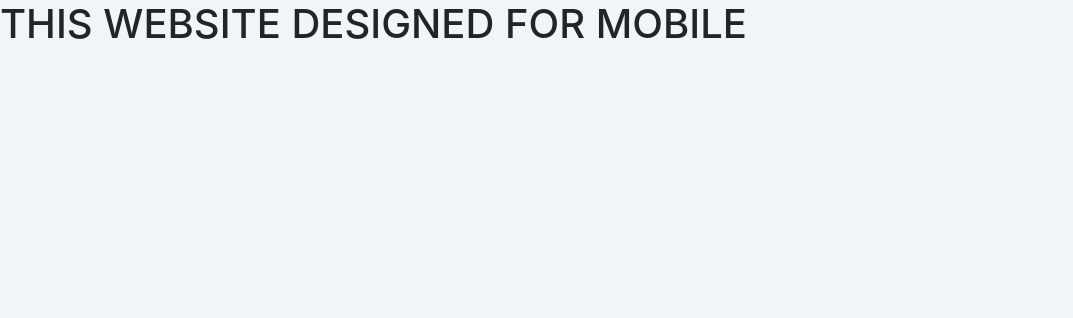
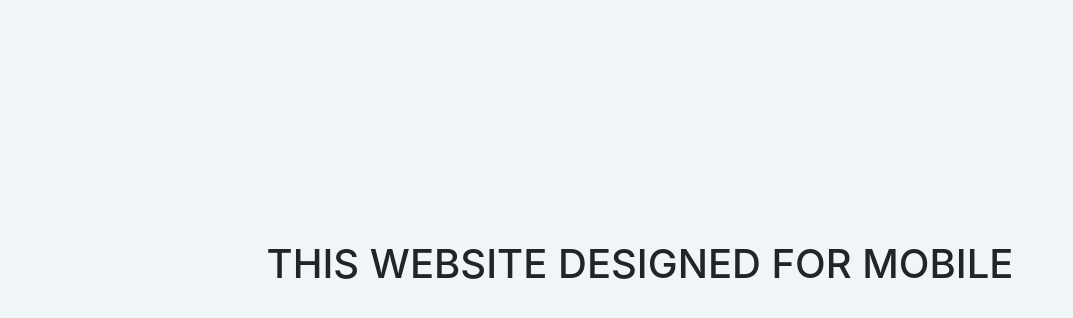
Before and after one commit to Istiak-Tushar42/prima-international, a plain HTML site: page index.html in a window 1280 px wide. Shown: the whole page, without its empty margins (0-1073 px from the left). Drawn offline with nearby package versions, Linux system fonts and the light colour scheme; files that its build step writes are made by us from their sources; files whose address does not match are found by name.

Commit message:
Add files via upload

```diff
--- a/scss/_mobile.scss
+++ b/scss/_mobile.scss
@@ -95,7 +95,7 @@
         display: none !important;
     }
 
-    .desktop-text {
+    aside {
         display: block;
         text-align: center;
         font-size: 4rem;
```
